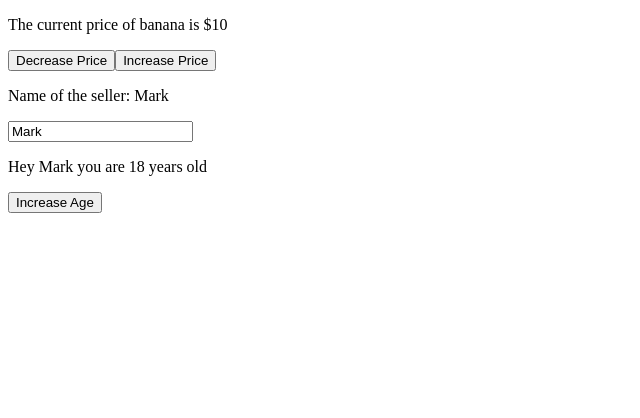
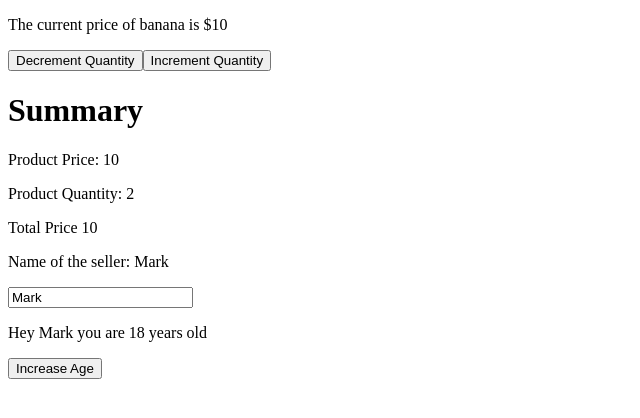
Before and after one commit to MarkMallari16/react-use-reducer, a React (Vite) app: page / in a window 1280 px wide. Shown: the top 418 px of the page, without its empty margins (0-640 px from the left). Built offline with nearby package versions, Linux system fonts and the light colour scheme; no server answers.

Commit message:
add some reducer dispatch

```diff
--- a/src/App.jsx
+++ b/src/App.jsx
@@ -1,24 +1,27 @@
-import { useReducer } from 'react'
+import { useEffect, useReducer, useState } from 'react'
 
 import './App.css'
 function reducer(state, action) {
   switch (action.type) {
-    case "incremented_price": {
+    case "incremented_quantity": {
+      const newQuantity = Math.max(0, state.quantity + 1);
       return {
         ...state,
-        price: Math.max(0, state.price + 10)
+        quantity: newQuantity,
+        totalPrice: state.price * newQuantity
       }
     }
-    case "decremented_price": {
+    case "decremented_quantity": {
+      const newQuantity = Math.max(0, state.quantity - 1);
       return {
         ...state,
-        price: Math.max(0, state.price - 10)
+        quantity: newQuantity,
+        totalPrice: state.price * newQuantity
       }
     }
     case "incremented_age": {
       return {
         ...state,
-        sellerName: state.sellerName,
         age: state.age + 1
       }
     }
@@ -28,19 +31,43 @@ function reducer(state, action) {
         sellerName: action.newName
       }
     }
+    case "total_price": {
+      return {
+        ...state,
+        totalPrice: state.price
+      }
+    }
+
     default:
       throw new Error(`Unknown action type: ${action.type}`)
   }
 
 }
 function App() {
-  const [state, dispatch] = useReducer(reducer, { price: 10, sellerName: "Mark", age: 18 })
 
-  const handleIncrementedPrice = () => {
-    dispatch({ type: "incremented_price" })
+  const [state, dispatch] = useReducer(reducer, { price: 10, quantity: 2, sellerName: "Mark", age: 18, totalPrice: 10 })
+  const [movies, setMovies] = useState([]);
+  useEffect(() => {
+    const fetchMovies = async () => {
+      const API = "https://api.themoviedb.org/3/movie/popular?api_key=24ce4eec248652f741c228a1d8a1a21c";
+      try {
+        const response = await fetch(API);
+        const data = await response.json();
+
+        setMovies(data);
+      } catch (error) {
+        console.error("Failed to fetch movie data: ", error)
+      }
+    }
+    fetchMovies();
+  }, [])
+
+  console.log(movies);
+  const handleIncrementedQuantity = () => {
+    dispatch({ type: "incremented_quantity" })
   }
-  const handleDecrementedPrice = () => {
-    dispatch({ type: "decremented_price" })
+  const handleDecrementedQuantity = () => {
+    dispatch({ type: "decremented_quantity" })
   }
   const handleSellerName = (e) => {
     dispatch({ type: "changed_name", newName: e.target.value });
@@ -48,14 +75,24 @@ function App() {
   const handleAge = () => {
     dispatch({ type: "incremented_age" })
   }
+
   return (
     <>
       <p>
         The current price of banana is ${state.price}
       </p>
 
-      <button onClick={handleDecrementedPrice}>Decrease Price</button>
-      <button onClick={handleIncrementedPrice}>Increase Price</button>
+      <button onClick={handleDecrementedQuantity}>Decrement Quantity</button>
+      <button onClick={handleIncrementedQuantity}>Increment Quantity</button>
+      <div>
+        <h1>Summary</h1>
+        <p>Product Price: {state.price}</p>
+        <p>Product Quantity: {state.quantity}</p>
+        <p>Total Price {state.totalPrice}</p>
+
+      </div>
+
+
       <p>Name of the seller: {state.sellerName}</p>
       <input type="text" value={state.sellerName} onChange={handleSellerName} />
       <p>Hey {state.sellerName} you are {state.age} years old</p>
```
